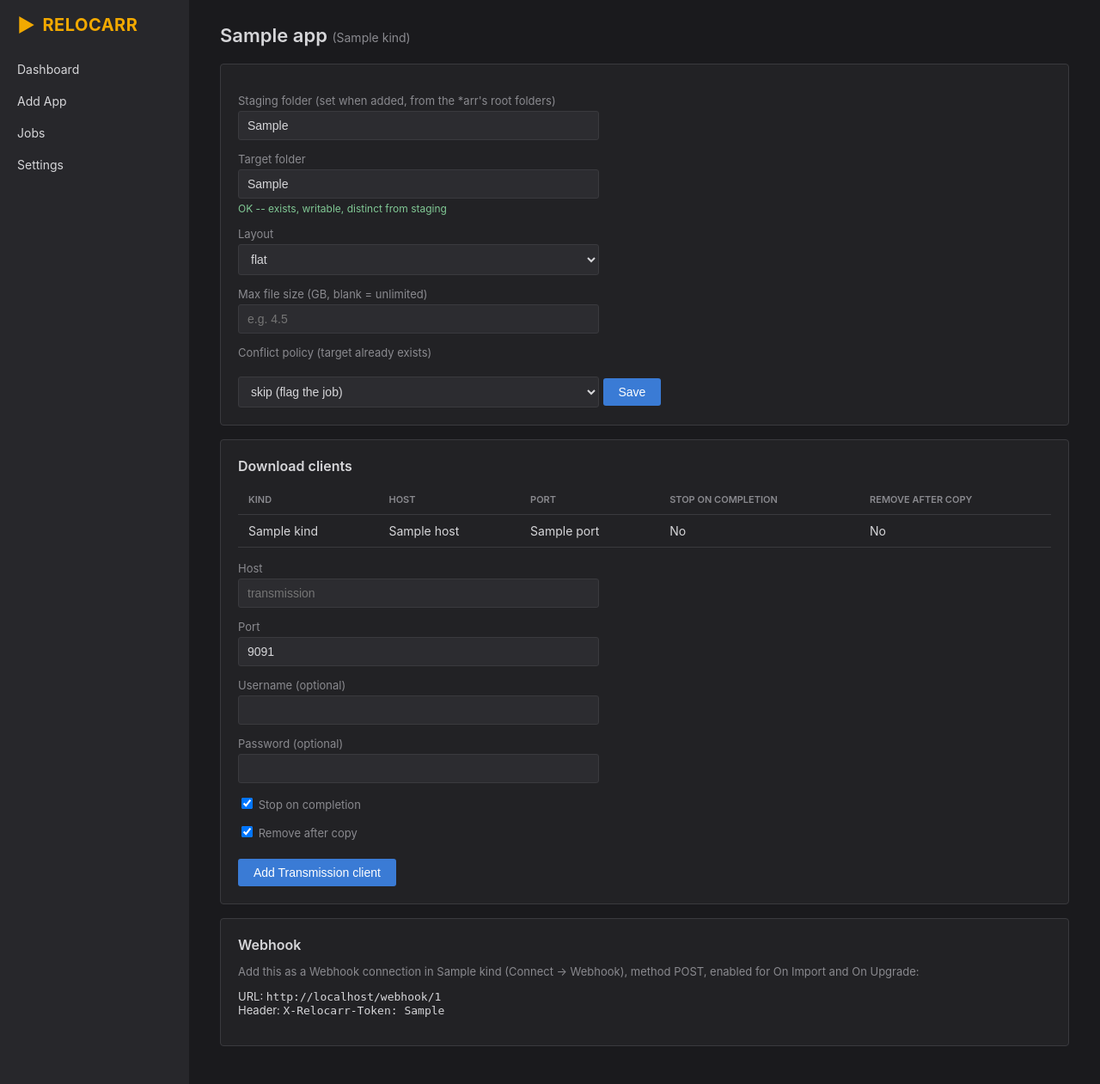
After one commit to a000a999a/relocarr, a FastAPI app: template src/relocarr/web/templates/app_detail.html in a window 1280 px wide. The commit adds this page. Shown: the whole page at 86% size. Run offline with FastAPI, Linux system fonts and the light colour scheme; the template is opened without the code that fills it: most values are stand-ins (such as "Sample title", 1, 10 or a date in 2020); parts of the project's set-up code (start-up, migrations or seed data) failed here and were passed over.

Commit message:
Add App Detail and Jobs pages -- the UI gaps that blocked real configuration
Until now there was no way to actually set a target folder, layout mode,
max file size, conflict policy, or add a download client except by hand-
editing the database. This closes that gap:

- web/routes.py: GET/POST /apps/{id} (App Detail -- Section 9), with a live
  target-folder check (exists, writable, free space, distinct from staging
  via transfer/safety.py's assert_distinct_roots) and Sonarr's layout mode
  locked to preserve in the form, matching Section 7. POST /apps/{id}/
  download-client adds a Transmission connection.
- GET /jobs (Section 9) lists every job with state/size/target/error, with
  Retry (NEEDS_ATTENTION -> IMPORTED, picked back up by the next scheduler
  tick) and Skip (-> new terminal state SKIPPED, excluded from the open-
  jobs count) actions.
- db.py: added SKIPPED to the jobs state CHECK constraint.
- Smoke-tested live against the real local Radarr instance: added it,
  configured a real target folder and download client through the actual
  forms, confirmed the live target-folder check correctly caught target ==
  staging (a mistake in my own smoke-test data) before passing with a
  proper distinct folder.
- 67 passing tests total (up from 57), including a bug in my first draft of
  the tests themselves -- FastAPI's TestClient follows redirects by default,
  so asserting 303 needed follow_redirects=False on every POST.

```diff
--- a/src/relocarr/db.py
+++ b/src/relocarr/db.py
@@ -59,7 +59,7 @@ CREATE TABLE IF NOT EXISTS jobs (
     size_bytes    INTEGER NOT NULL,
     state         TEXT NOT NULL DEFAULT 'IMPORTED' CHECK (state IN (
                       'IMPORTED', 'COPYING', 'VERIFIED', 'PUBLISHED',
-                      'RECONCILED', 'CLEANED', 'DONE', 'NEEDS_ATTENTION'
+                      'RECONCILED', 'CLEANED', 'DONE', 'NEEDS_ATTENTION', 'SKIPPED'
                   )),
     error         TEXT,
     created_at    TEXT NOT NULL DEFAULT (strftime('%Y-%m-%dT%H:%M:%fZ', 'now')),
--- a/src/relocarr/web/routes.py
+++ b/src/relocarr/web/routes.py
@@ -1,4 +1,7 @@
+import os
 import secrets
+import shutil
+from pathlib import Path
 
 from fastapi import APIRouter, Form, Header, HTTPException, Request
 from fastapi.responses import RedirectResponse
@@ -9,7 +12,7 @@ from ..arr.payloads import parse_radarr_webhook, parse_sonarr_webhook
 from ..config import settings
 from ..db import session
 from ..transfer.layout import compute_target_path
-from ..transfer.safety import PathSafetyError
+from ..transfer.safety import PathSafetyError, assert_distinct_roots
 
 router = APIRouter()
 templates = Jinja2Templates(directory="src/relocarr/web/templates")
@@ -17,12 +20,36 @@ templates = Jinja2Templates(directory="src/relocarr/web/templates")
 _PARSERS = {"radarr": parse_radarr_webhook, "sonarr": parse_sonarr_webhook}
 
 
+def _check_target_folder(staging_root: str, target_root: str) -> str | None:
+    """Live check for the App Detail page (Section 9: "exists, writable,
+    free space, mounted"). Returns an error string, or None if all clear.
+    """
+    if not target_root:
+        return None
+    path = Path(target_root)
+    if not path.is_dir():
+        return "does not exist or is not a directory"
+    if not os.access(path, os.W_OK):
+        return "not writable"
+    try:
+        assert_distinct_roots(staging_root, target_root)
+    except PathSafetyError as exc:
+        return str(exc)
+    try:
+        free = shutil.disk_usage(path).free
+    except OSError as exc:
+        return f"could not check free space: {exc}"
+    if free < 100 * 1024 * 1024:
+        return f"only {free // (1024 * 1024)} MB free"
+    return None
+
+
 @router.get("/")
 def dashboard(request: Request):
     with session(settings.db_path) as conn:
         apps = conn.execute("SELECT * FROM apps ORDER BY name").fetchall()
         open_jobs = conn.execute(
-            "SELECT COUNT(*) AS n FROM jobs WHERE state NOT IN ('DONE')"
+            "SELECT COUNT(*) AS n FROM jobs WHERE state NOT IN ('DONE', 'SKIPPED')"
         ).fetchone()["n"]
     return templates.TemplateResponse(
         request, "index.html", {"apps": apps, "open_jobs": open_jobs}
@@ -69,6 +96,78 @@ def apps_new_submit(
             ),
         )
     return RedirectResponse("/", status_code=303)
+
+
+@router.get("/apps/{app_id}")
+def app_detail(request: Request, app_id: int):
+    with session(settings.db_path) as conn:
+        app = conn.execute("SELECT * FROM apps WHERE id = ?", (app_id,)).fetchone()
+        if app is None:
+            raise HTTPException(404, "unknown app")
+        download_clients = conn.execute(
+            "SELECT * FROM download_clients WHERE app_id = ?", (app_id,)
+        ).fetchall()
+
+    target_error = _check_target_folder(app["staging_root"], app["target_root"])
+    return templates.TemplateResponse(
+        request,
+        "app_detail.html",
+        {"app": app, "download_clients": download_clients, "target_error": target_error},
+    )
+
+
+@router.post("/apps/{app_id}")
+def app_detail_submit(
+    request: Request,
+    app_id: int,
+    target_root: str = Form(""),
+    layout_mode: str = Form("flat"),
+    max_file_size_gb: str = Form(""),
+    conflict_policy: str = Form("skip"),
+):
+    max_file_size_bytes = None
+    if max_file_size_gb.strip():
+        try:
+            max_file_size_bytes = int(float(max_file_size_gb) * 1024**3)
+        except ValueError:
+            pass
+
+    with session(settings.db_path) as conn:
+        conn.execute(
+            """UPDATE apps SET target_root = ?, layout_mode = ?, max_file_size_bytes = ?, conflict_policy = ?
+               WHERE id = ?""",
+            (target_root, layout_mode, max_file_size_bytes, conflict_policy, app_id),
+        )
+    return RedirectResponse(f"/apps/{app_id}", status_code=303)
+
+
+@router.post("/apps/{app_id}/download-client")
+def add_download_client(
+    request: Request,
+    app_id: int,
+    host: str = Form(...),
+    port: int = Form(...),
+    username: str = Form(""),
+    password: str = Form(""),
+    stop_on_completion: str | None = Form(None),
+    remove_after_copy: str | None = Form(None),
+):
+    with session(settings.db_path) as conn:
+        conn.execute(
+            """INSERT INTO download_clients
+               (app_id, kind, host, port, username, password, stop_on_completion, remove_after_copy)
+               VALUES (?, 'transmission', ?, ?, ?, ?, ?, ?)""",
+            (
+                app_id,
+                host,
+                port,
+                username or None,
+                password or None,
+                1 if stop_on_completion else 0,
+                1 if remove_after_copy else 0,
+            ),
+        )
+    return RedirectResponse(f"/apps/{app_id}", status_code=303)
 
 
 @router.post("/webhook/{app_id}")
@@ -138,6 +237,45 @@ def webhook(
     return {"jobs_created": created}
 
 
+@router.get("/jobs")
+def jobs_list(request: Request):
+    with session(settings.db_path) as conn:
+        jobs = conn.execute(
+            """SELECT jobs.*, apps.name AS app_name FROM jobs
+               JOIN apps ON apps.id = jobs.app_id
+               ORDER BY jobs.updated_at DESC LIMIT 200"""
+        ).fetchall()
+    return templates.TemplateResponse(request, "jobs.html", {"jobs": jobs})
+
+
+@router.post("/jobs/{job_id}/retry")
+def job_retry(job_id: int):
+    """Section 9: Jobs page Retry button. Only meaningful for a job stuck at
+    NEEDS_ATTENTION -- resets it to IMPORTED so the next scheduler tick
+    (jobs/worker.py) picks it back up and tries the copy again.
+    """
+    with session(settings.db_path) as conn:
+        conn.execute(
+            "UPDATE jobs SET state = 'IMPORTED', error = NULL WHERE id = ? AND state = 'NEEDS_ATTENTION'",
+            (job_id,),
+        )
+    return RedirectResponse("/jobs", status_code=303)
+
+
+@router.post("/jobs/{job_id}/skip")
+def job_skip(job_id: int):
+    """Section 9: Jobs page Skip button. Marks a stuck job terminal without
+    retrying -- it's excluded from the open-jobs count but left exactly as
+    it is on disk (no cleanup attempted for a job that never got verified).
+    """
+    with session(settings.db_path) as conn:
+        conn.execute(
+            "UPDATE jobs SET state = 'SKIPPED' WHERE id = ? AND state = 'NEEDS_ATTENTION'",
+            (job_id,),
+        )
+    return RedirectResponse("/jobs", status_code=303)
+
+
 @router.get("/settings")
 def settings_form(request: Request):
     with session(settings.db_path) as conn:
--- /dev/null
+++ b/src/relocarr/web/templates/app_detail.html
@@ -0,0 +1,98 @@
+{% extends "base.html" %}
+{% block title %} - {{ app.name }}{% endblock %}
+{% block content %}
+<h1>{{ app.name }} <span style="color: var(--text-dim); font-weight: 400; font-size: 14px;">({{ app.kind }})</span></h1>
+
+<div class="card">
+  <label>Staging folder (set when added, from the *arr's root folders)</label>
+  <input type="text" value="{{ app.staging_root }}" disabled>
+
+  <form method="post" action="/apps/{{ app.id }}">
+    <label for="target_root">Target folder</label>
+    <input type="text" name="target_root" id="target_root" value="{{ app.target_root }}" placeholder="/mnt/nvidia/movies">
+    {% if target_error %}
+      <div class="error" style="margin-top: 4px;">{{ target_error }}</div>
+    {% elif app.target_root %}
+      <div style="color: #81c995; font-size: 12px; margin-top: 4px;">OK -- exists, writable, distinct from staging</div>
+    {% endif %}
+
+    <label for="layout_mode">Layout</label>
+    {% if app.kind == 'sonarr' %}
+      <select name="layout_mode" id="layout_mode" disabled>
+        <option value="preserve" selected>preserve (fixed for Sonarr)</option>
+      </select>
+      <input type="hidden" name="layout_mode" value="preserve">
+    {% else %}
+      <select name="layout_mode" id="layout_mode">
+        <option value="flat" {% if app.layout_mode == 'flat' %}selected{% endif %}>flat</option>
+        <option value="preserve" {% if app.layout_mode == 'preserve' %}selected{% endif %}>preserve</option>
+      </select>
+    {% endif %}
+
+    <label for="max_file_size_gb">Max file size (GB, blank = unlimited)</label>
+    <input type="text" name="max_file_size_gb" id="max_file_size_gb"
+           value="{{ (app.max_file_size_bytes / (1024**3)) | round(2) if app.max_file_size_bytes else '' }}"
+           placeholder="e.g. 4.5">
+
+    <label for="conflict_policy">Conflict policy (target already exists)</label>
+    <select name="conflict_policy" id="conflict_policy">
+      <option value="skip" {% if app.conflict_policy == 'skip' %}selected{% endif %}>skip (flag the job)</option>
+      <option value="replace" {% if app.conflict_policy == 'replace' %}selected{% endif %}>replace</option>
+      <option value="keep_both" {% if app.conflict_policy == 'keep_both' %}selected{% endif %}>keep both</option>
+    </select>
+
+    <button type="submit">Save</button>
+  </form>
+</div>
+
+<div class="card">
+  <h1 style="font-size: 16px; margin-bottom: 12px;">Download clients</h1>
+  {% if download_clients %}
+  <table>
+    <tr><th>Kind</th><th>Host</th><th>Port</th><th>Stop on completion</th><th>Remove after copy</th></tr>
+    {% for dc in download_clients %}
+    <tr>
+      <td>{{ dc.kind }}</td>
+      <td>{{ dc.host }}</td>
+      <td>{{ dc.port }}</td>
+      <td>{{ "Yes" if dc.stop_on_completion else "No" }}</td>
+      <td>{{ "Yes" if dc.remove_after_copy else "No" }}</td>
+    </tr>
+    {% endfor %}
+  </table>
+  {% else %}
+  <p style="color: var(--text-dim);">No download client configured yet -- the SEALED/stop-on-completion step won't run until one is added.</p>
+  {% endif %}
+
+  <form method="post" action="/apps/{{ app.id }}/download-client" style="margin-top: 16px;">
+    <label for="host">Host</label>
+    <input type="text" name="host" id="host" placeholder="transmission" required>
+
+    <label for="port">Port</label>
+    <input type="number" name="port" id="port" value="9091" required>
+
+    <label for="username">Username (optional)</label>
+    <input type="text" name="username" id="username">
+
+    <label for="password">Password (optional)</label>
+    <input type="text" name="password" id="password">
+
+    <label><input type="checkbox" name="stop_on_completion" checked> Stop on completion</label>
+    <label><input type="checkbox" name="remove_after_copy" checked> Remove after copy</label>
+
+    <button type="submit">Add Transmission client</button>
+  </form>
+</div>
+
+<div class="card">
+  <h1 style="font-size: 16px; margin-bottom: 12px;">Webhook</h1>
+  <p style="font-size: 13px; color: var(--text-dim);">
+    Add this as a Webhook connection in {{ app.kind | capitalize }} (Connect &rarr; Webhook), method POST,
+    enabled for On Import and On Upgrade:
+  </p>
+  <p style="font-size: 13px;">
+    URL: <code>{{ request.url_for('webhook', app_id=app.id) }}</code><br>
+    Header: <code>X-Relocarr-Token: {{ app.webhook_token }}</code>
+  </p>
+</div>
+{% endblock %}
--- a/src/relocarr/web/templates/base.html
+++ b/src/relocarr/web/templates/base.html
@@ -80,6 +80,7 @@
     <div class="logo"><span class="mark">&#9654;</span> RELOCARR</div>
     <a href="/" class="{% block nav_dashboard %}{% endblock %}">Dashboard</a>
     <a href="/apps/new" class="{% block nav_apps %}{% endblock %}">Add App</a>
+    <a href="/jobs" class="{% block nav_jobs %}{% endblock %}">Jobs</a>
     <a href="/settings" class="{% block nav_settings %}{% endblock %}">Settings</a>
   </nav>
   <main>
```
Also changed, not shown: src/relocarr/web/templates/index.html (+4 -8 lines), src/relocarr/web/templates/jobs.html (added, +42 -0 lines), tests/test_app_detail.py (added, +116 -0 lines), tests/test_jobs_routes.py (added, +67 -0 lines).
